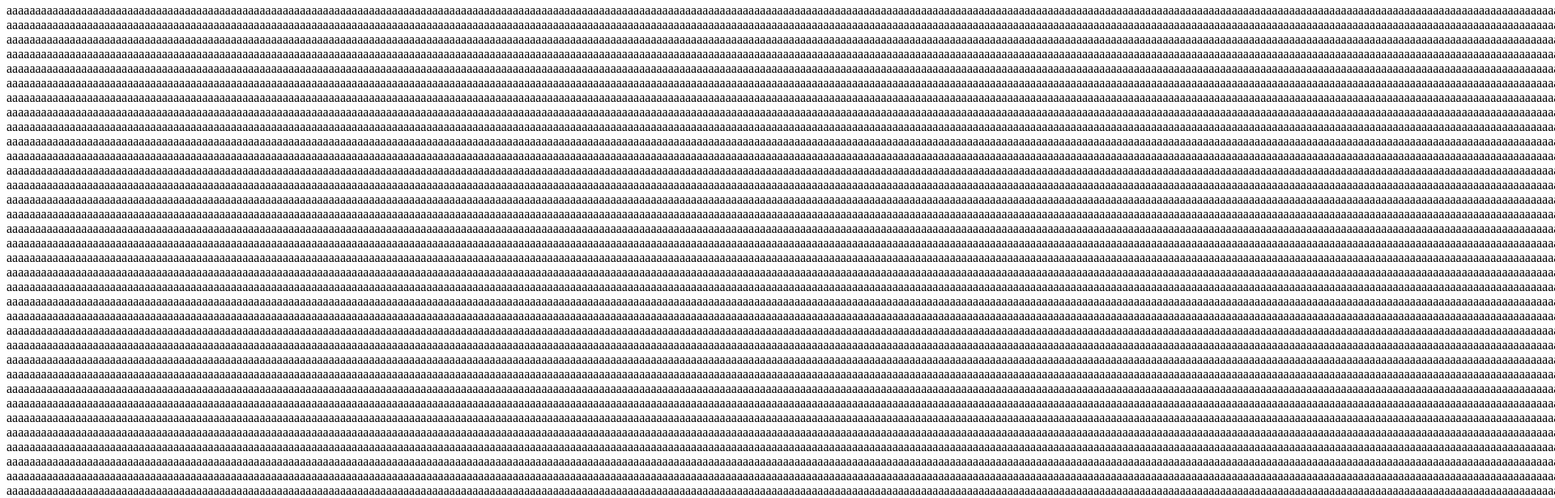
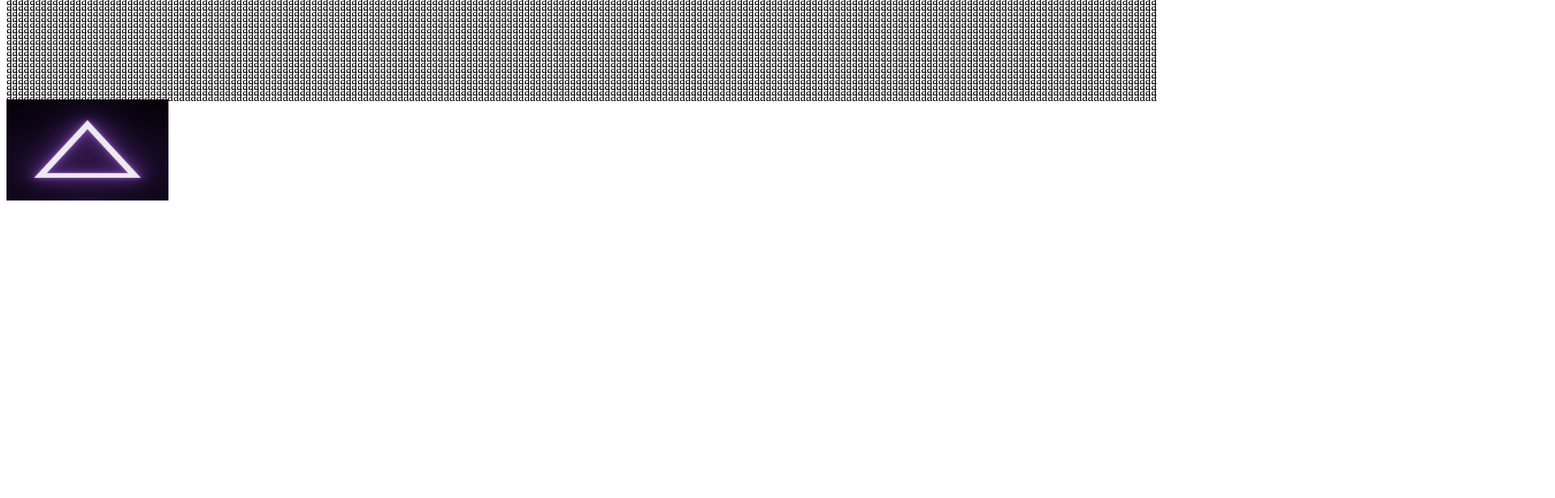
Before and after one commit to SavanAghera/ascii-image, a plain HTML site: page index.html in a window 1280 px wide. Shown: the part 760-1376 px from the top of the page at 81% size, 1920 px wide, since content can reach past the window. After the commit the page ends 1145 px from the top, so only its background shows below. Drawn offline with Linux system fonts and the light colour scheme.

Commit message:
perfect ascii

```diff
--- a/index.html
+++ b/index.html
@@ -9,7 +9,7 @@
 </head>
 <body>
     <div id='ascii'></div>
-    <canvas id='canvas' width="800" height="500"></canvas>
+    <canvas id='canvas' width="400" height="250"></canvas>
     <script src="main.js"></script>
 </body>
 </html>
--- a/main.js
+++ b/main.js
@@ -6,8 +6,8 @@ img.addEventListener(
   "load",
   (e) => {
     console.log("hiii");
-    ctx.drawImage(img, 0, 0, 800, 500);
-    let imageData = ctx.getImageData(0, 0, 800, 500).data;
+    ctx.drawImage(img, 0, 0, 200, 125);
+    let imageData = ctx.getImageData(0, 0, 200, 125).data;
     console.log(imageData.filter((v, i) => i % 1 === 0));
     // canvas.style.display = "none";
     const data = [];
@@ -25,13 +25,17 @@ img.addEventListener(
       }
     }
     console.log(data);
-    for(let i=0 ;i< data.length; i+=1){
-      if ((i + 1) % 1600 === 0) {
-        value += "<br/>";
-      } else {
+    let temp = "";
+    for (let i = 0, j = 0; i < data.length; i += 1) {
+      if (i % 200 === 0) {
+        value += temp + "<br/>";
+        temp = ''
+        j++;
+      }
+      if (j%1 ==0) {
         if (data[i] === 1) {
-          value += "a";
-        } else value += "c";
+          temp += "a";
+        } else temp += "c";
       }
     }
     ascii.innerHTML = value;
--- a/style.css
+++ b/style.css
@@ -0,0 +1,3 @@
+#ascii{
+    line-height: 7px;
+}
```
